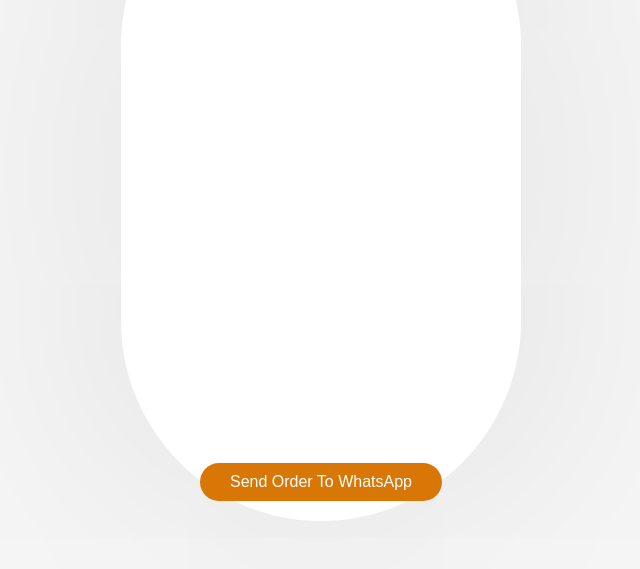
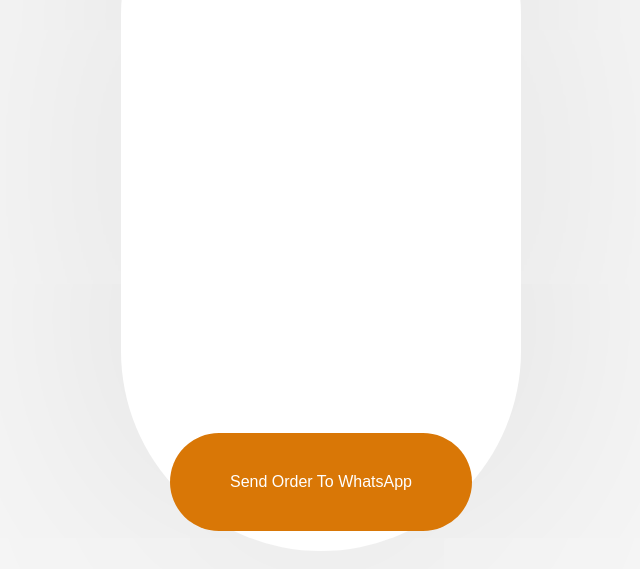
Before and after one commit to mackenziekrampah2-beep/b3b3-thrift-website, a website: page success.html in a window 1280 px wide. Shown: the part 225-794 px from the top of the page, without its empty margins (319-959 px from the left). Drawn offline with Linux system fonts and the light colour scheme.

Commit message:
Update shop design

```diff
--- a/success.html
+++ b/success.html
@@ -25,11 +25,11 @@
 .btn{
 display:inline-block;
 margin-top:450px;
-padding:10px 30px;
+padding:40px 60px;
 background:#d97706;
 color:white;
 text-decoration:none;
-border-radius:80px;
+border-radius:50px;
 }
 
 </style>
```
